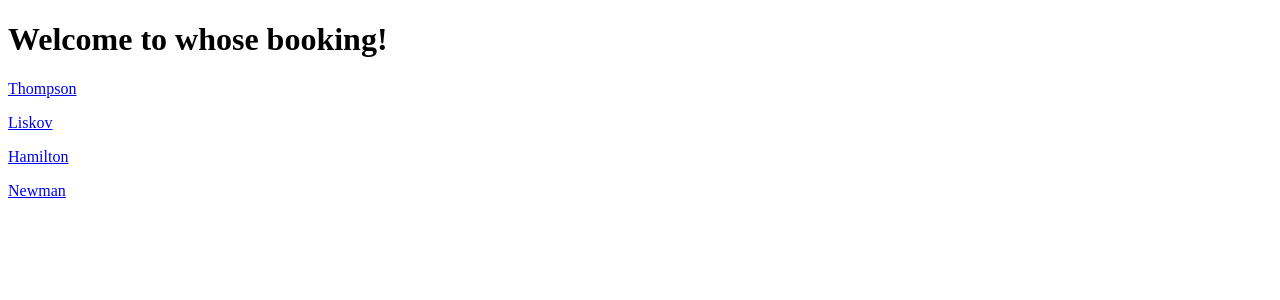
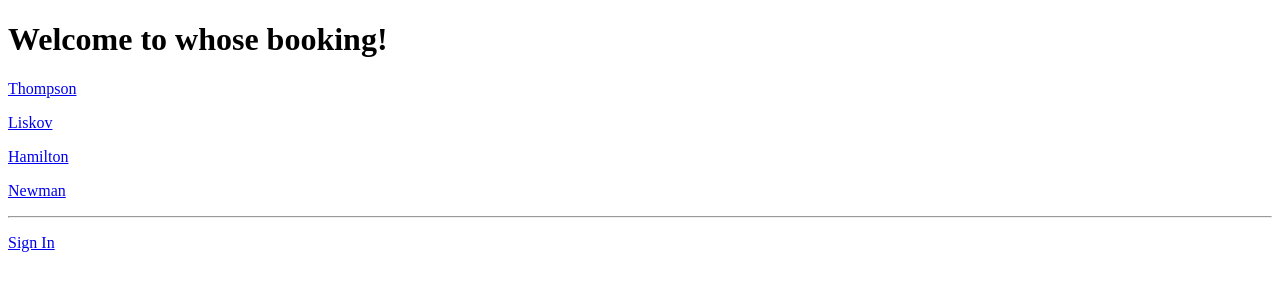
Before and after one commit to headforwards/whose-booking, a Flask app: template templates/index.html in a window 1280 px wide. Shown: the top 300 px of the page. Run offline with Flask 2, Linux system fonts and the light colour scheme; the template is opened without the code that fills it, so the values that code supplies are empty.

Commit message:
Added Sign-In

```diff
--- a/app.py
+++ b/app.py
@@ -1,5 +1,8 @@
-from flask import Flask, render_template
+from flask import Flask, render_template, session, redirect, request, url_for
+from auth_helper import get_sign_in_url, get_token_from_code
+
 app = Flask(__name__)
+app.secret_key='ajdhjkaghsdfhsdaf'
 
 @app.route("/<room>")
 def bookings(room):
@@ -9,6 +12,24 @@ def bookings(room):
 def home():
     return render_template('index.html')
 
+@app.route("/sign-in")
+def sign_in():
+    # Get the sign-in URL
+    sign_in_url, state = get_sign_in_url()
+    # Save the expected state so we can validate in the callback
+    session['auth_state'] = state
+    # Redirect to the Azure sign-in page
+    return redirect(sign_in_url)
+
+@app.route("/callback")
+def callback():
+    # Get the state saved in session
+    expected_state = session.pop('auth_state', '')
+    # Make the token request
+    token = get_token_from_code(request.url, expected_state)
+    #Temporary! Save the response in an error so it's displayed
+    session['flash_error'] = { 'message': 'Token retrieved', 'debug': format(token) }
+    return redirect(url_for('home'))
 
 if __name__ == '__main__':
     app.run(debug=True)
--- /dev/null
+++ b/auth_helper.py
@@ -0,0 +1,43 @@
+import os
+import yaml
+from requests_oauthlib import OAuth2Session
+
+# This is necessary for testing with non-HTTPS localhost
+# Remove this if deploying to production
+os.environ['OAUTHLIB_INSECURE_TRANSPORT'] = '1'
+
+# This is necessary because Azure does not guarantee
+# to return scopes in the same case and order as requested
+os.environ['OAUTHLIB_RELAX_TOKEN_SCOPE'] = '1'
+os.environ['OAUTHLIB_IGNORE_SCOPE_CHANGE'] = '1'
+
+# Load the oauth_settings.yml file
+stream = open('oauth_settings.yml', 'r')
+settings = yaml.load(stream, yaml.SafeLoader)
+authorize_url = '{0}{1}'.format(settings['authority'], settings['authorize_endpoint'])
+token_url = '{0}{1}'.format(settings['authority'], settings['token_endpoint'])
+
+# Method to generate a sign-in url
+def get_sign_in_url():
+  # Initialize the OAuth client
+  aad_auth = OAuth2Session(settings['app_id'],
+    scope=settings['scopes'],
+    redirect_uri=settings['redirect'])
+
+  sign_in_url, state = aad_auth.authorization_url(authorize_url, prompt='login')
+
+  return sign_in_url, state
+
+# Method to exchange auth code for access token
+def get_token_from_code(callback_url, expected_state):
+  # Initialize the OAuth client
+  aad_auth = OAuth2Session(settings['app_id'],
+    state=expected_state,
+    scope=settings['scopes'],
+    redirect_uri=settings['redirect'])
+
+  token = aad_auth.fetch_token(token_url,
+    client_secret = settings['app_secret'],
+    authorization_response=callback_url)
+
+  return token
--- a/templates/index.html
+++ b/templates/index.html
@@ -10,5 +10,11 @@
     <p><a href="/Liskov">Liskov</a></p>
     <p><a href="/Hamilton">Hamilton</a></p>
     <p><a href="/Newman">Newman</a></p>
+    <hr/>
+    {% if user.is_authenticated %}
+    <p>Your logged in!</p>
+    {% else %}
+    <p><a href="/sign-in">Sign In</a></p>
+    {% endif %}
 </body>
 </html>
```
